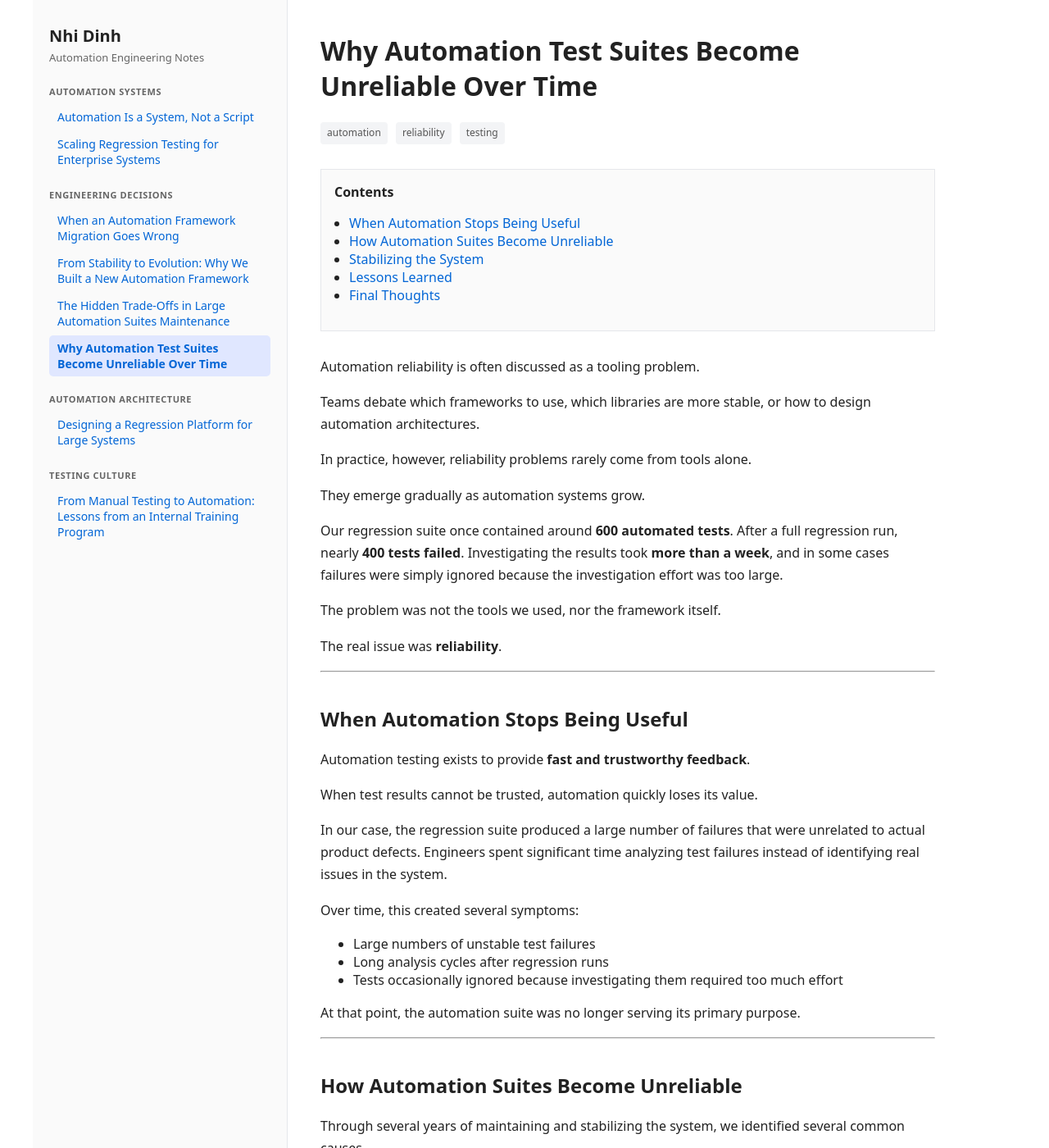
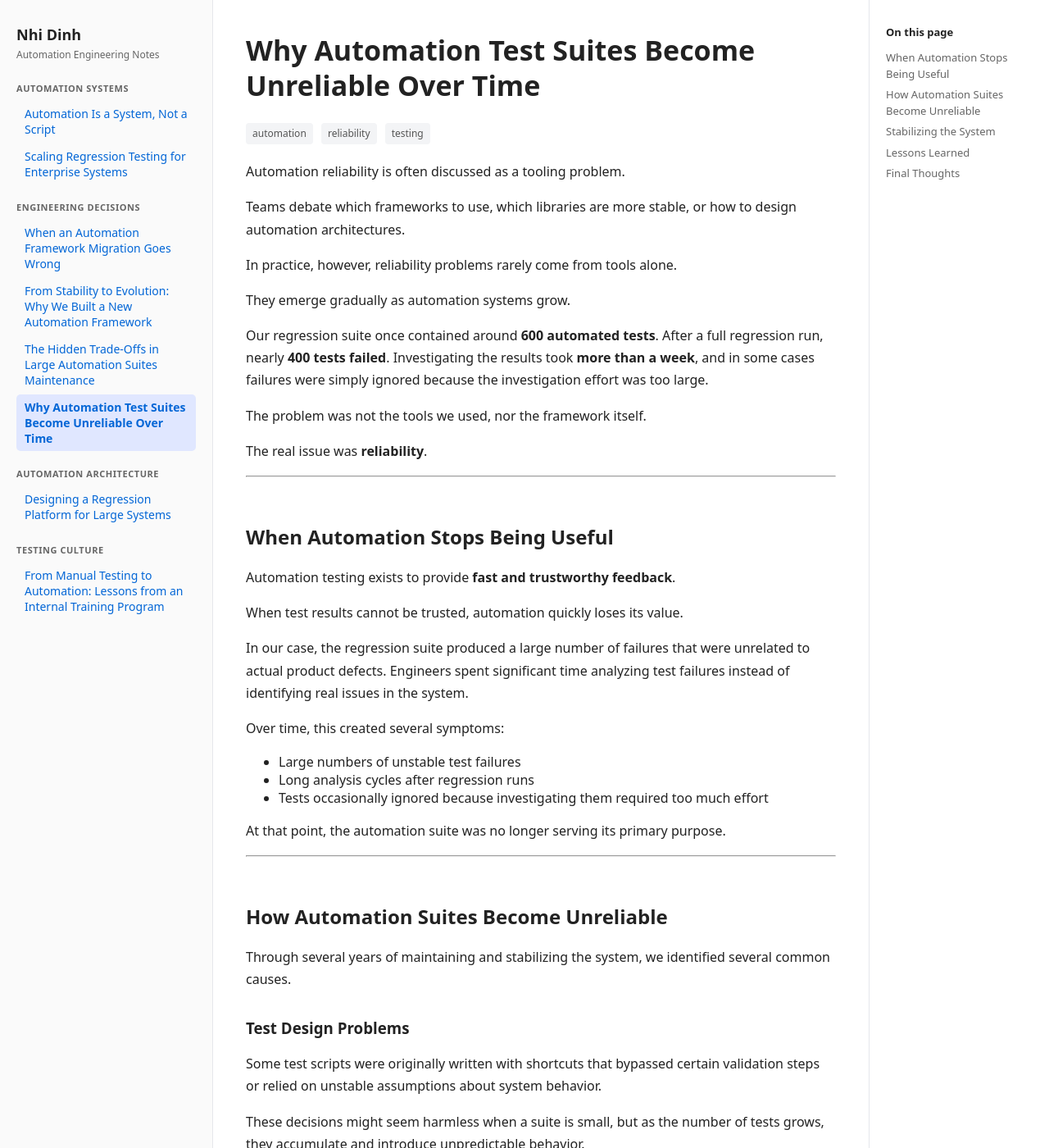
Before and after one commit to nhidinh/nhidinh.github.io, a Jekyll site: the page built from _case_studies/automation_reliability_at_scale.md, in a window 1280 px wide and 1400 px high. Shown: the whole window at 82% size. Built offline with Jekyll 4.4.1, drawn with Linux system fonts in a browser that asks for light colours; some of the changed text lies outside the part shown.

Commit message:
Update posts.html
Sidebar navigation group by category
Highlight
Left and Right Side Bar
Tags
Next / Previous article navigation
Mobile Responsive

```diff
--- a/_layouts/posts.html
+++ b/_layouts/posts.html
@@ -11,24 +11,26 @@
 
 <style>
 
+/* BASE */
+
 body{
 font-family:system-ui, Arial;
 margin:0;
 color:#222;
 }
 
-/* LAYOUT */
+/* GRID LAYOUT */
 
 .container{
-display:flex;
-max-width:1200px;
+display:grid;
+grid-template-columns:260px 1fr 220px;
+max-width:1400px;
 margin:auto;
 }
 
-/* SIDEBAR */
+/* LEFT SIDEBAR */
 
 .sidebar{
-width:270px;
 border-right:1px solid #e5e7eb;
 height:100vh;
 position:sticky;
@@ -39,13 +41,13 @@
 }
 
 .sidebar-title{
-font-size:20px;
+font-size:18px;
 font-weight:600;
 margin-bottom:4px;
 }
 
 .sidebar-sub{
-font-size:13px;
+font-size:12px;
 color:#666;
 margin-bottom:25px;
 }
@@ -67,34 +69,36 @@
 font-size:14px;
 color:#0366d6;
 border-radius:5px;
-transition:all .15s ease;
 }
 
 .sidebar a:hover{
 background:#eef2ff;
 }
 
-/* ACTIVE */
-
 .sidebar a.active{
 background:#e0e7ff;
 font-weight:600;
 }
 
-/* CONTENT */
+/* MAIN CONTENT */
 
 .content{
-flex:1;
 padding:40px;
-max-width:750px;
+max-width:720px;
 }
 
 h1{
 margin-top:0;
+font-size:34px;
+line-height:1.25;
 }
 
 h2{
-margin-top:40px;
+margin-top:56px;
+}
+
+h3{
+margin-top:32px;
 }
 
 p{
@@ -118,26 +122,41 @@
 color:#555;
 }
 
-/* TOC */
+/* RIGHT TOC */
 
 .toc{
-border:1px solid #e5e7eb;
-padding:16px;
-margin:30px 0;
-background:#fafafa;
+border-left:1px solid #e5e7eb;
+padding:30px 20px;
+font-size:13px;
+position:sticky;
+top:0;
+height:100vh;
+overflow-y:auto;
+}
+
+.toc-title{
+font-weight:600;
+margin-bottom:10px;
 }
 
 .toc ul{
-padding-left:18px;
+list-style:none;
+padding-left:0;
+}
+
+.toc li{
+margin:6px 0;
 }
 
 .toc a{
 text-decoration:none;
-color:#0366d6;
+color:#666;
+line-height:1.5;
 }
 
-.toc a:hover{
-text-decoration:underline;
+.toc a.active{
+color:#000;
+font-weight:600;
 }
 
 /* CODE */
@@ -159,12 +178,45 @@
 background:none;
 }
 
+/* NEXT / PREVIOUS NAV */
+
+.post-nav{
+display:flex;
+justify-content:space-between;
+margin-top:60px;
+padding-top:20px;
+border-top:1px solid #e5e7eb;
+font-size:14px;
+}
+
+.post-nav a{
+text-decoration:none;
+color:#0366d6;
+max-width:45%;
+}
+
+.post-nav a:hover{
+text-decoration:underline;
+}
+
 /* MOBILE */
 
-@media (max-width:900px){
+@media (max-width:1100px){
 
 .container{
-flex-direction:column;
+grid-template-columns:220px 1fr;
+}
+
+.toc{
+display:none;
+}
+
+}
+
+@media (max-width:800px){
+
+.container{
+grid-template-columns:1fr;
 }
 
 .sidebar{
@@ -183,6 +235,8 @@
 <body>
 
 <div class="container">
+
+<!-- LEFT SIDEBAR -->
 
 <div class="sidebar">
 
@@ -210,6 +264,8 @@
 
 </div>
 
+<!-- MAIN CONTENT -->
+
 <div class="content">
 
 <h1>{{ page.title }}</h1>
@@ -222,18 +278,57 @@
 </p>
 {% endif %}
 
-<div class="toc">
-<strong>Contents</strong>
-<ul id="toc-list"></ul>
+{{ content }}
+
+<!-- NEXT / PREVIOUS -->
+
+{% assign sorted = site.case_studies | sort: "order" %}
+
+{% for post in sorted %}
+{% if post.url == page.url %}
+{% assign currentIndex = forloop.index0 %}
+{% endif %}
+{% endfor %}
+
+{% assign prevIndex = currentIndex | minus: 1 %}
+{% assign nextIndex = currentIndex | plus: 1 %}
+
+{% assign prevPost = sorted[prevIndex] %}
+{% assign nextPost = sorted[nextIndex] %}
+
+<div class="post-nav">
+
+{% if prevPost %}
+<a href="{{ prevPost.url }}">
+← {{ prevPost.title }}
+</a>
+{% endif %}
+
+{% if nextPost %}
+<a href="{{ nextPost.url }}">
+{{ nextPost.title }} →
+</a>
+{% endif %}
+
 </div>
 
-{{ content }}
+</div>
+
+<!-- RIGHT TOC -->
+
+<div class="toc">
+
+<div class="toc-title">On this page</div>
+
+<ul id="toc-list"></ul>
 
 </div>
 
 </div>
 
 <script>
+
+/* BUILD TOC */
 
 const headings = document.querySelectorAll("h2");
 const tocList = document.getElementById("toc-list");
```
Also changed, not shown: other parts of _layouts/posts.html (+30 -0 lines).
